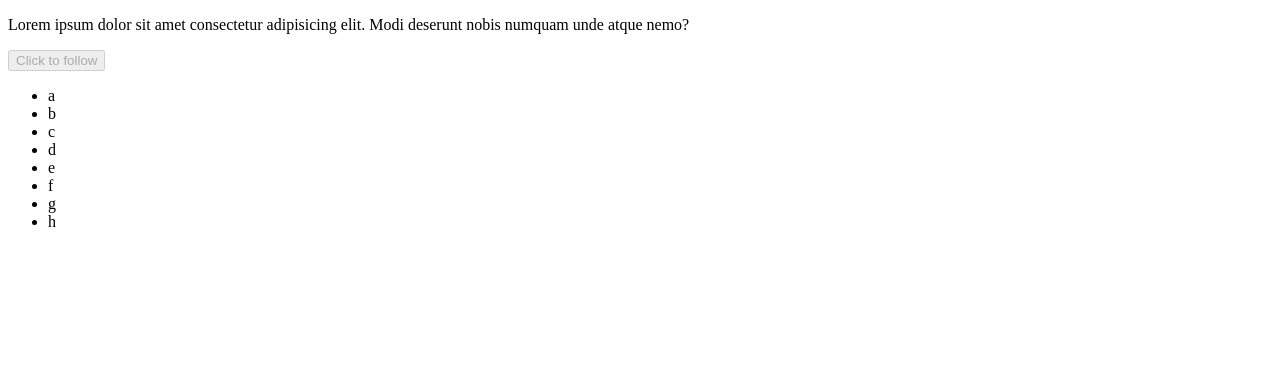
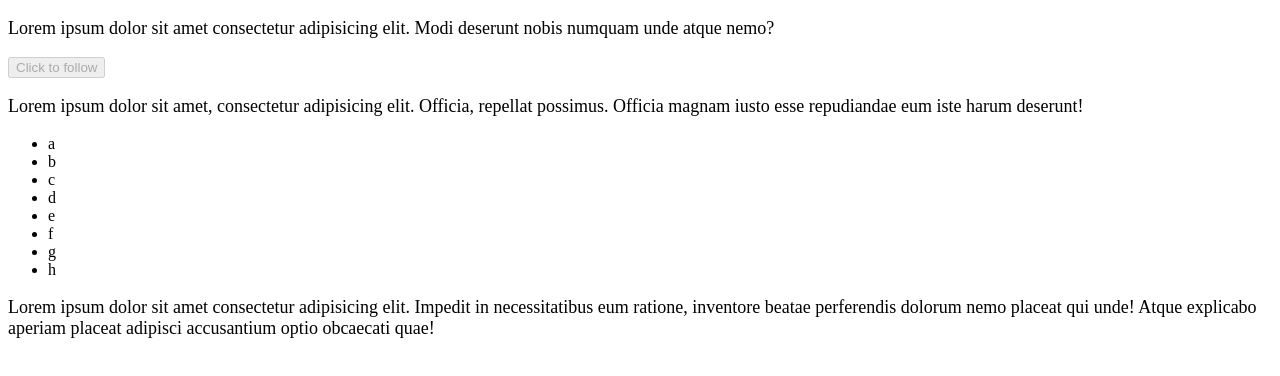
Before and after one commit to saadArfin/backend_learning, a plain HTML site: page index.html in a window 1280 px wide. Drawn offline with Linux system fonts and the light colour scheme.

Commit message:
debugged a code

```diff
--- a/index.html
+++ b/index.html
@@ -12,7 +12,7 @@
             width: 600px
         }
         .highlight{
-
+            background-color: red;
         }
     </style>
 </head>
@@ -31,6 +31,7 @@
         <p>Lorem ipsum dolor sit amet consectetur adipisicing elit. Modi deserunt nobis numquam unde atque nemo?</p>
     </div>
     <button disabled>Click to follow</button>
+    <p>Lorem ipsum dolor sit amet, consectetur adipisicing elit. Officia, repellat possimus. Officia magnam iusto esse repudiandae eum iste harum deserunt!</p>
     <ul>
         <li>a</li>
         <li>b</li>
@@ -41,6 +42,7 @@
         <li>g</li>
         <li>h</li>
     </ul>
+    <p>Lorem ipsum dolor sit amet consectetur adipisicing elit. Impedit in necessitatibus eum ratione, inventore beatae perferendis dolorum nemo placeat qui unde! Atque explicabo aperiam placeat adipisci accusantium optio obcaecati quae!</p>
     <script src="script.js"></script>
 
 </body>
--- a/script.js
+++ b/script.js
@@ -102,3 +102,25 @@
 // let ul = document.querySelector("ul")
 // let li = document.querySelector("li")
 // ul.removeChild(li)
+
+//add a highlight class to every even item in a list
+// lis = document.querySelectorAll("li");
+// lis.forEach((li, idx) => {
+//   if ((idx + 1) % 2 == 0) {
+//     li.classList.add("highlight");
+//   }
+// });
+
+// Or we can do
+// Add a highlight class to every even item in a list.
+// let lis = document.querySelectorAll("ul li:nth-child(2n)");
+
+// lis.forEach(function (li) {
+//   li.classList.add("highlight");
+// });
+
+//set the font size of all <p> elements to 18px
+let ps = document.querySelectorAll("p");
+ps.forEach((p) => {
+  p.style.fontSize = "18px";
+});
```
